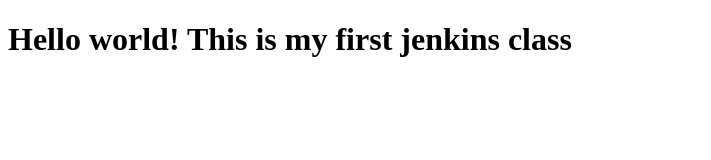
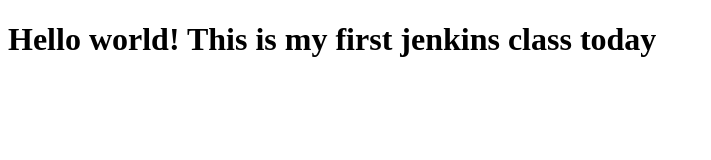
Before and after one commit to PiSpar3/jenkins-class, a plain HTML site: page index.html in a window 1280 px wide. Shown: the whole page, without its empty margins (0-711 px from the left). Drawn offline with Linux system fonts and the light colour scheme.

Commit message:
second  commit

```diff
--- a/index.html
+++ b/index.html
@@ -6,7 +6,7 @@
     <title>Jenkins.class</title>
 </head>
 <body>
-    <h1>Hello world! This is my first jenkins class
+    <h1>Hello world! This is my first jenkins class today
     </h1>
 </body>
 </html>
```
